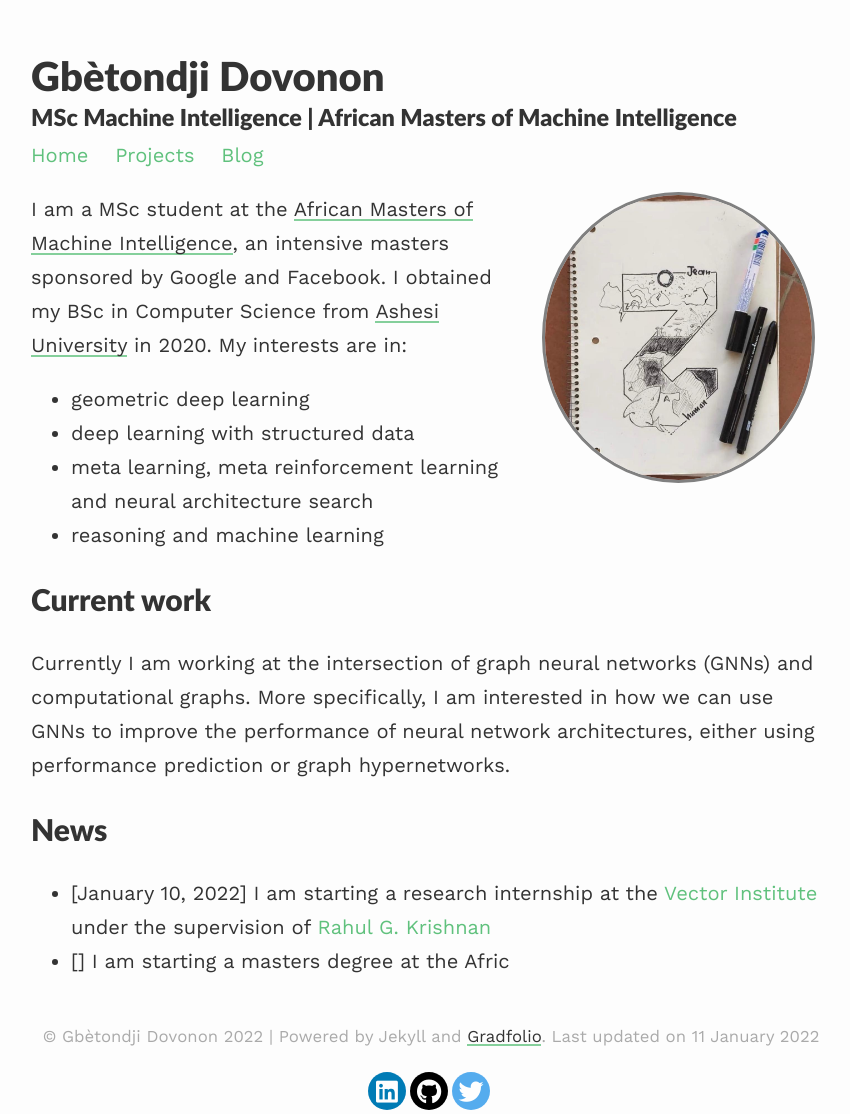
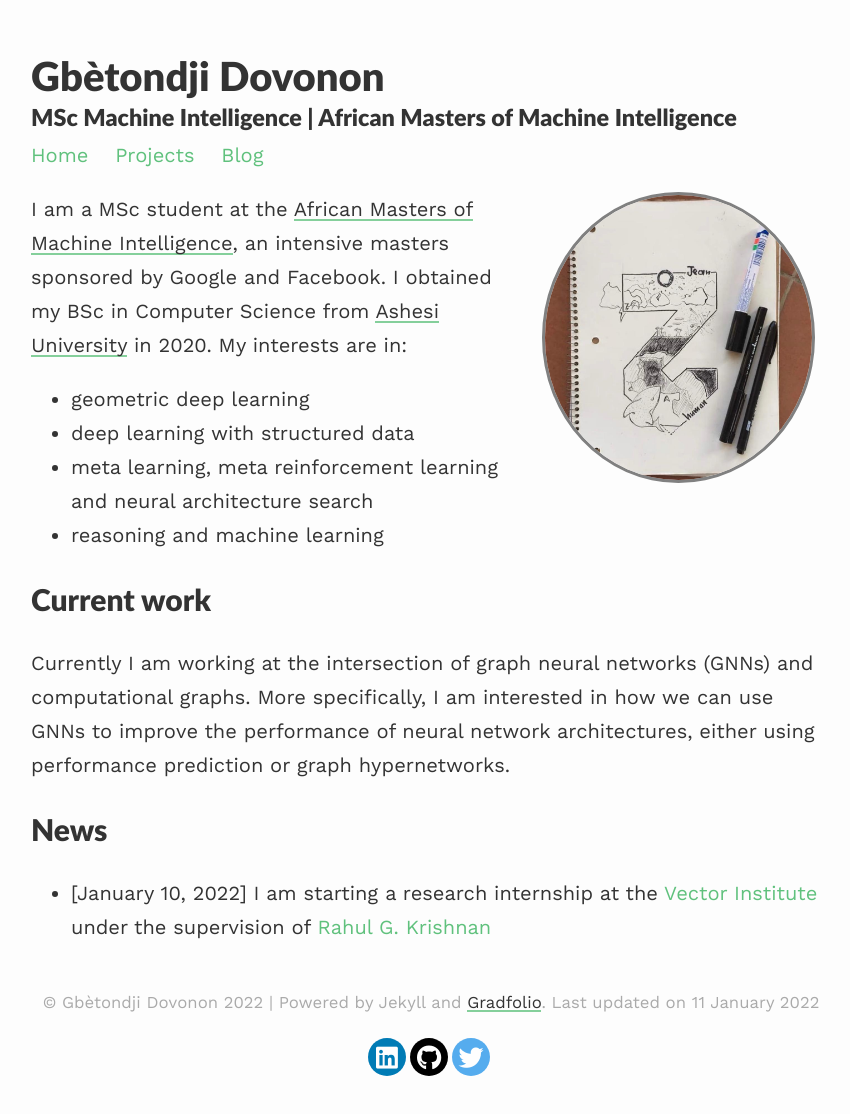
Before and after one commit to jean72human/jean72human.github.io, a Jekyll site: the page built from index.md, in a window 1280 px wide. Shown: the whole page, without its empty margins (209-1059 px from the left). Built offline with Jekyll 4.4.1, drawn with Linux system fonts in a browser that asks for light colours; nearby versions of some CDN libraries; after the commit the page ends 1080 px from its top, so only the background shows below that.

Commit message:
edit the news

```diff
--- a/index.md
+++ b/index.md
@@ -20,5 +20,4 @@
 
 # News
 
-- [January 10, 2022] I am starting a research internship at the [Vector Institute]() under the supervision of [Rahul G. Krishnan]()
-- [] I am starting a masters degree at the Afric
+- [January 10, 2022] I am starting a research internship at the [Vector Institute](https://vectorinstitute.ai/) under the supervision of [Rahul G. Krishnan](http://www.cs.toronto.edu/~rahulgk/index.html)
```
